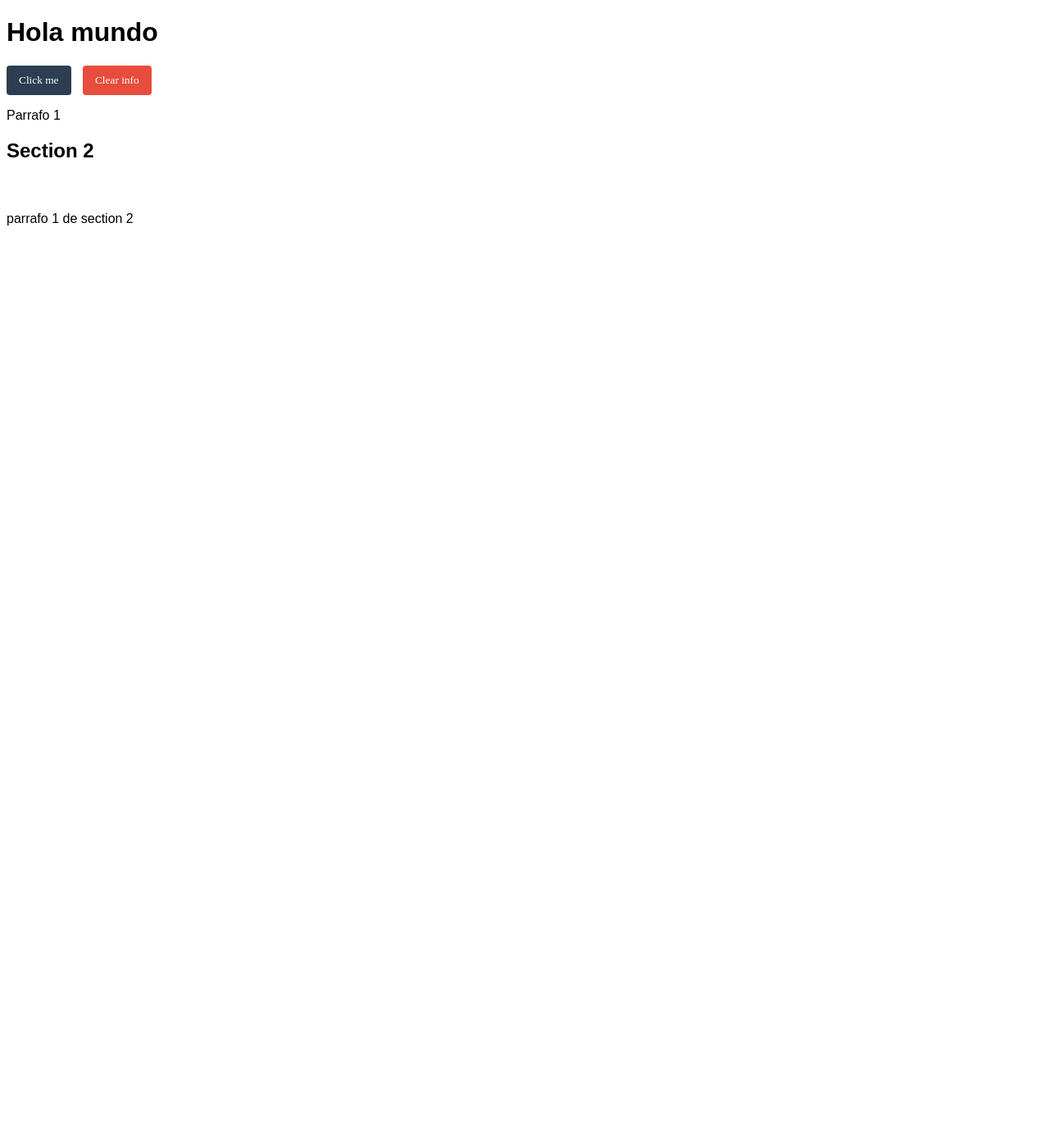
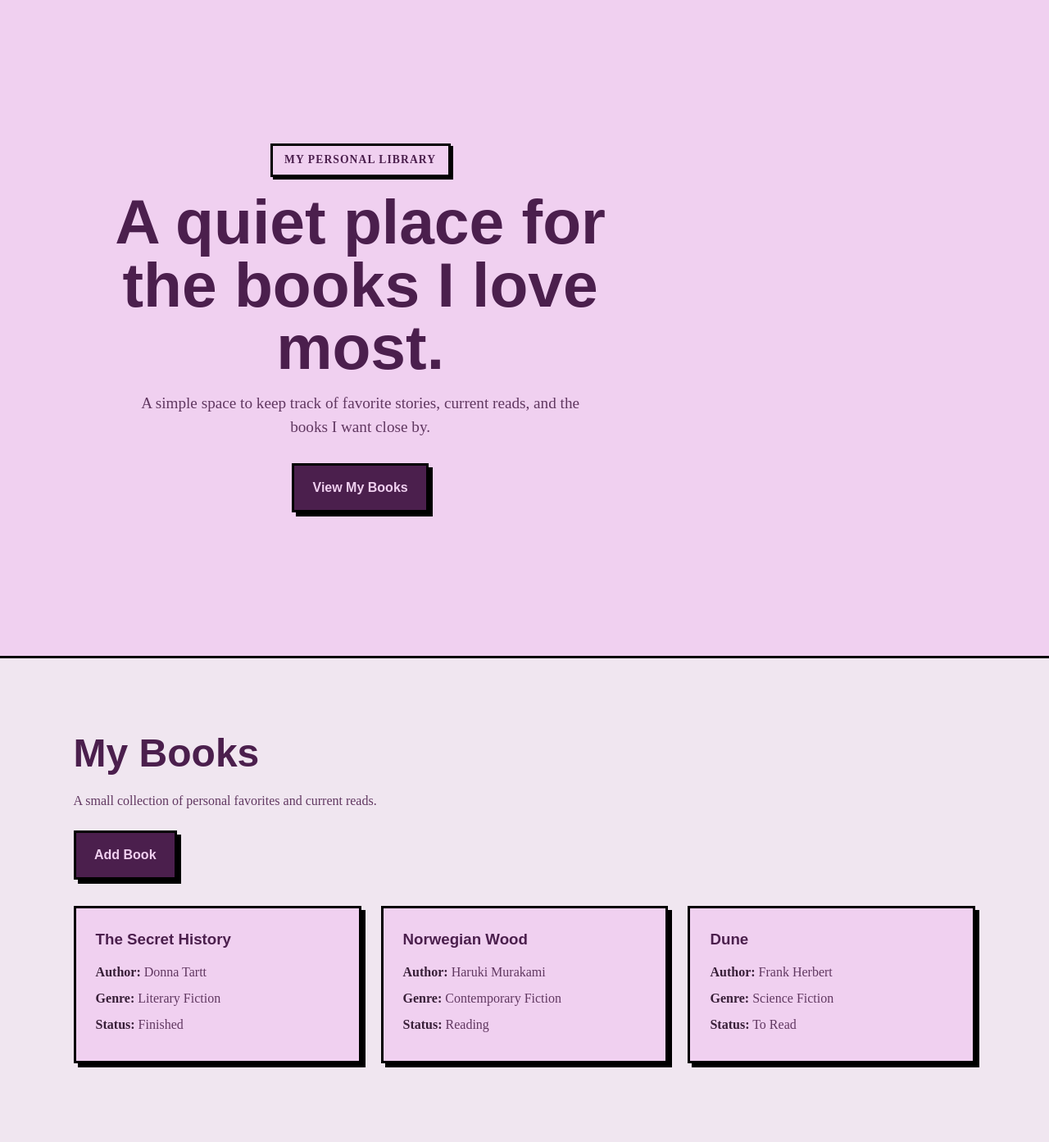
Before and after one commit to AlejandroNav/Library-Project, a plain HTML site: page index..html in a window 1280 px wide. Shown: the whole page at 82% size. Before the commit the page ends 800 px from the top, so only its background shows below. Drawn offline with Linux system fonts and the light colour scheme; a web font is replaced by a local one.

Commit message:
basic css

```diff
--- a/index..html
+++ b/index..html
@@ -2,32 +2,63 @@
 <html lang="en">
 
 <head>
-    <meta charset="UTF-8">
-    <meta name="viewport" content="width=device-width, initial-scale=1.0">
-    <title>Document</title>
+    <meta charset="UTF-8" />
+    <meta name="viewport" content="width=device-width, initial-scale=1.0" />
+    <title>Personal Library</title>
+    <link rel="stylesheet" href="styles.css" />
     <link rel="preconnect" href="https://fonts.googleapis.com">
     <link rel="preconnect" href="https://fonts.gstatic.com" crossorigin>
     <link href="https://fonts.googleapis.com/css2?family=Tienne:wght@400;700;900&display=swap" rel="stylesheet">
-
-    <link
-        href="https://fonts.googleapis.com/css2?family=Averia+Sans+Libre:wght@400;700&family=Tienne:wght@400;700&display=swap"
-        rel="stylesheet">
-
-    <link rel="stylesheet" href="styles.css">
 </head>
 
 <body>
-    <h1>Hola mundo</h1>
-    <button id="myButton">Click me</button>
-    <button id="clearButton">Clear info</button>
-    <p>Parrafo 1</p>
-    <div>
-        <h2>Section 2</h2>
-        <div id="displayArea" style="margin-top: 20px; font-weight: bold;"></div>
-        <p>parrafo 1 de section 2</p>
-    </div>
+    <section class="hero">
+        <div class="hero__content">
+            <span class="eyebrow">My Personal Library</span>
+            <h1>A quiet place for the books I love most.</h1>
+            <p>
+                A simple space to keep track of favorite stories, current reads, and the books I want close by.
+            </p>
 
-    <script src="script.js"></script>
+            <div class="hero__actions">
+                <a href="#library" class="btn btn--primary">View My Books</a>
+            </div>
+        </div>
+    </section>
+
+    <section class="current-section" id="library">
+        <div class="section-heading">
+            <h2>My Books</h2>
+            <p>A small collection of personal favorites and current reads.</p>
+        </div>
+
+        <div class="library-actions">
+            <a href="#" class="btn btn--primary">Add Book</a>
+        </div>
+
+        <div class="current-grid">
+            <article class="current-card">
+                <h3>The Secret History</h3>
+                <p><strong>Author:</strong> Donna Tartt</p>
+                <p><strong>Genre:</strong> Literary Fiction</p>
+                <p><strong>Status:</strong> Finished</p>
+            </article>
+
+            <article class="current-card">
+                <h3>Norwegian Wood</h3>
+                <p><strong>Author:</strong> Haruki Murakami</p>
+                <p><strong>Genre:</strong> Contemporary Fiction</p>
+                <p><strong>Status:</strong> Reading</p>
+            </article>
+
+            <article class="current-card">
+                <h3>Dune</h3>
+                <p><strong>Author:</strong> Frank Herbert</p>
+                <p><strong>Genre:</strong> Science Fiction</p>
+                <p><strong>Status:</strong> To Read</p>
+            </article>
+        </div>
+    </section>
 </body>
 
 </html>
--- a/styles.css
+++ b/styles.css
@@ -1,34 +1,167 @@
-/* Styling for both buttons */
-body{
-    font-family: 'Averia Sans Libre', sans-serif;
+@import url('https://fonts.googleapis.com/css2?family=Averia+Sans+Libre:wght@400;700&display=swap');
+
+:root {
+    --bg-main: rgb(240, 208, 240);
+    --bg-section: rgb(240, 230, 240);
+    --accent: rgb(75, 31, 77);
+    --text-main: rgb(56, 31, 56);
+    --text-soft: rgb(97, 56, 97);
+
+    --border: 3px solid #000;
+    --shadow-sm: 3px 3px 0 0 #000;
+    --shadow: 5px 5px 0 0 #000;
+    --shadow-lg: 8px 8px 0 0 #000;
+    --radius: 0;
 }
 
-button {
-    font-family: 'Tienne', serif;
-    padding: 10px 15px;
-    border: none;
-    border-radius: 4px;
-    cursor: pointer;
-    margin-right: 10px;
+* {
+    box-sizing: border-box;
+    margin: 0;
+    padding: 0;
 }
 
-/* Specific style for the Click button */
-#myButton {
-    background-color: #2c3e50;
-    color: white;
+body {
+    font-family: "Tienne", serif;
+    color: var(--text-main);
+    background: var(--bg-main);
+    line-height: 1.5;
 }
 
-/* Specific style for the Clear button */
-#clearButton {
-    background-color: #e74c3c; /* A nice red */
-    color: white;
+a {
+    text-decoration: none;
+    color: inherit;
 }
 
-#clearButton:hover {
-    background-color: #c0392b;
+.hero h1,
+.section-heading h2,
+.current-card h3,
+.btn {
+    font-family: "Averia Sans Libre", sans-serif;
 }
 
-#displayArea {
-    margin-top: 20px;
-    min-height: 1.5em; /* Keeps the layout from jumping when text disappears */
+.hero {
+    min-height: 100vh;
+    display: flex;
+    align-items: center;
+    justify-content: start;
+    padding: 2rem 7vw;
+    text-align: center;
+    background: var(--bg-main);
 }
+
+.hero__content {
+    max-width: 700px;
+}
+
+.eyebrow {
+    display: inline-block;
+    margin-bottom: 1rem;
+    padding: 0.45rem 0.9rem;
+    color: var(--accent);
+    font-size: 0.85rem;
+    font-weight: 700;
+    letter-spacing: 0.08em;
+    text-transform: uppercase;
+    border: var(--border);
+    border-radius: var(--radius);
+    box-shadow: var(--shadow-sm);
+}
+
+.hero h1 {
+    font-size: clamp(2.8rem, 6vw, 5rem);
+    line-height: 1;
+    color: var(--accent);
+    margin-bottom: 1rem;
+}
+
+.hero p {
+    font-size: clamp(1rem, 1.5vw, 1.2rem);
+    max-width: 58ch;
+    margin: 0 auto 1.8rem;
+    color: var(--text-soft);
+}
+
+.hero__actions {
+    display: flex;
+    justify-content: center;
+}
+
+.btn {
+    display: inline-block;
+    padding: 0.95rem 1.4rem;
+    font-weight: 700;
+    background: var(--accent);
+    color: var(--bg-main);
+    border: var(--border);
+    border-radius: var(--radius);
+    box-shadow: var(--shadow);
+}
+
+.btn:hover {
+    transform: translate(-2px, -2px);
+    box-shadow: var(--shadow-lg);
+}
+
+.current-section {
+    padding: 5rem 7vw 6rem;
+    background: var(--bg-section);
+    border-top: var(--border);
+}
+
+.section-heading {
+    margin-bottom: 1.5rem;
+    max-width: 700px;
+}
+
+.section-heading h2 {
+    font-size: clamp(2rem, 4vw, 3rem);
+    color: var(--accent);
+    margin-bottom: 0.6rem;
+}
+
+.section-heading p {
+    color: var(--text-soft);
+}
+
+.library-actions {
+    margin-bottom: 2rem;
+}
+
+.current-grid {
+    display: grid;
+    grid-template-columns: repeat(3, minmax(0, 1fr));
+    gap: 1.5rem;
+}
+
+.current-card {
+    background: var(--bg-main);
+    padding: 1.5rem;
+    border: var(--border);
+    border-radius: var(--radius);
+    box-shadow: var(--shadow);
+}
+
+.current-card h3 {
+    color: var(--accent);
+    margin-bottom: 0.9rem;
+}
+
+.current-card p {
+    margin-bottom: 0.5rem;
+    color: var(--text-soft);
+}
+
+.current-card strong {
+    color: var(--text-main);
+}
+
+@media (max-width: 900px) {
+    .current-grid {
+        grid-template-columns: 1fr;
+    }
+
+    .hero {
+        padding-top: 3rem;
+        padding-bottom: 3rem;
+    }
+}
```
